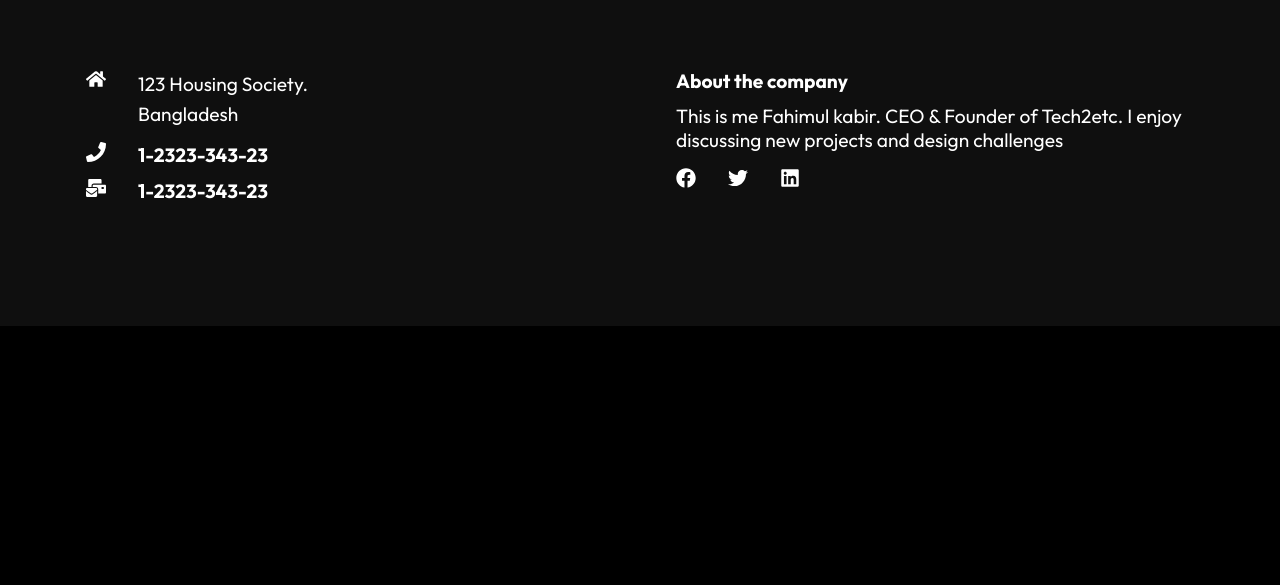
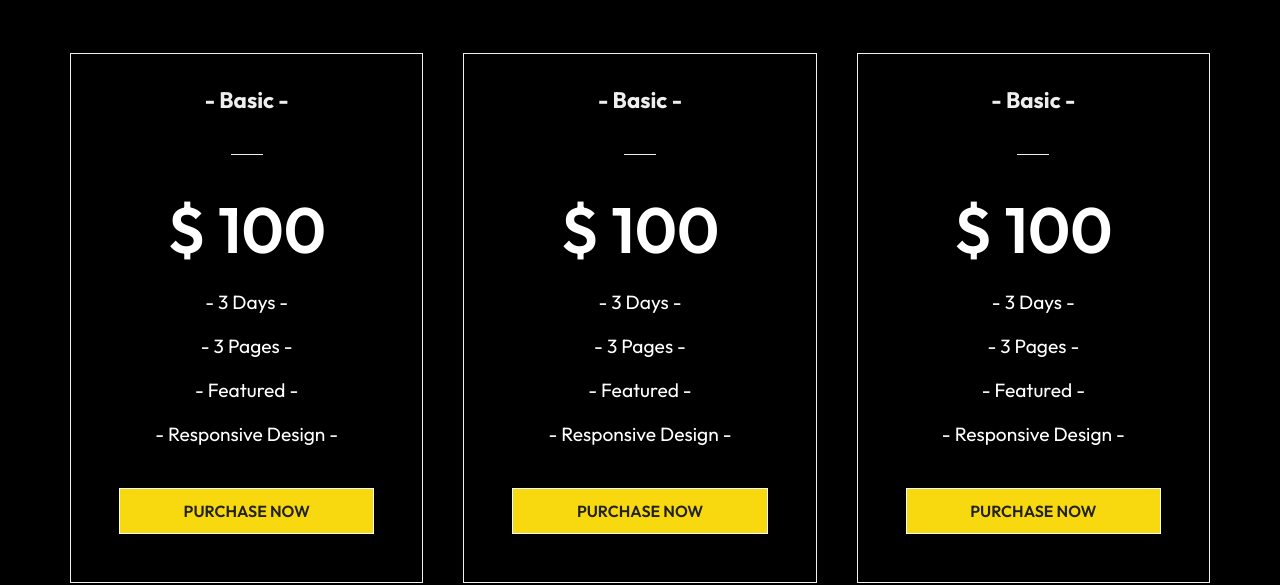
Before and after one commit to uluisik/responsive-portfolio, a React (Create React App) app: page /project in a window 1280 px wide. Shown: the part 523-1108 px from the top of the page. Before the commit the page ends 849 px from the top, so only its background shows below. Built offline with nearby package versions, Linux system fonts and the light colour scheme.

Commit message:
created pricingCard component

```diff
--- /dev/null
+++ b/src/components/pricingCard/PricingCard.js
@@ -0,0 +1,49 @@
+import React from "react";
+import "./PricingCardStyles.css";
+import { Link } from "react-router-dom";
+const PricingCard = () => {
+  return (
+    <div className="pricing">
+      <div className="card-container">
+        <div className="card">
+          <h3>- Basic -</h3>
+          <span className="bar"></span>
+          <p className="btc">$ 100</p>
+          <p>- 3 Days -</p>
+          <p>- 3 Pages -</p>
+          <p>- Featured -</p>
+          <p>- Responsive Design -</p>
+          <Link to="/contact" className="btn">
+            PURCHASE NOW
+          </Link>
+        </div>
+        <div className="card">
+          <h3>- Basic -</h3>
+          <span className="bar"></span>
+          <p className="btc">$ 100</p>
+          <p>- 3 Days -</p>
+          <p>- 3 Pages -</p>
+          <p>- Featured -</p>
+          <p>- Responsive Design -</p>
+          <Link to="/contact" className="btn">
+            PURCHASE NOW
+          </Link>
+        </div>
+        <div className="card">
+          <h3>- Basic -</h3>
+          <span className="bar"></span>
+          <p className="btc">$ 100</p>
+          <p>- 3 Days -</p>
+          <p>- 3 Pages -</p>
+          <p>- Featured -</p>
+          <p>- Responsive Design -</p>
+          <Link to="/contact" className="btn">
+            PURCHASE NOW
+          </Link>
+        </div>
+      </div>
+    </div>
+  );
+};
+
+export default PricingCard;
--- /dev/null
+++ b/src/components/pricingCard/PricingCardStyles.css
@@ -0,0 +1,59 @@
+.pricing {
+  width: 100%;
+  padding: 6rem 1rem;
+  background: #000;
+}
+
+.card-container {
+  max-width: 1140px;
+  margin: auto;
+  display: grid;
+  grid-template-columns: repeat(3, 1fr);
+  grid-gap: 40px;
+}
+
+.card {
+  border: 1px solid #eee;
+  color: #eee;
+  text-align: center;
+  padding: 1rem;
+}
+.card:hover {
+  background-color: #141414;
+}
+
+.card h3 {
+  font-size: 1.4rem;
+  padding: 1rem;
+}
+
+.card p {
+  padding: 10px 0;
+}
+
+.bar {
+  border-bottom: 1px solid #eee;
+  width: 10%;
+  margin: 1.5rem auto;
+  display: block;
+}
+
+.btc {
+  font-size: 4rem;
+  font-weight: 600;
+  padding: 1rem 0;
+}
+
+.btn {
+  display: block;
+  width: 80%;
+  margin: 2rem auto;
+}
+
+@media screen and (max-width: 740px) {
+  .card-container {
+    max-width: 90%;
+    margin: auto;
+    grid-template-columns: 1fr;
+  }
+}
--- a/src/router/Project.js
+++ b/src/router/Project.js
@@ -2,12 +2,14 @@
 import Navbar from "../components/navbar/Navbar";
 import Footer from "../components/footer/Footer";
 import HeroImg2 from "../components/heroImg2/HeroImg2";
+import PricingCard from "../components/pricingCard/PricingCard";
 
 const Project = () => {
   return (
     <div>
       <Navbar />
       <HeroImg2 heading="PROJECTS." text="Some of most recent works" />
+      <PricingCard />
       <Footer />
     </div>
   );
```
